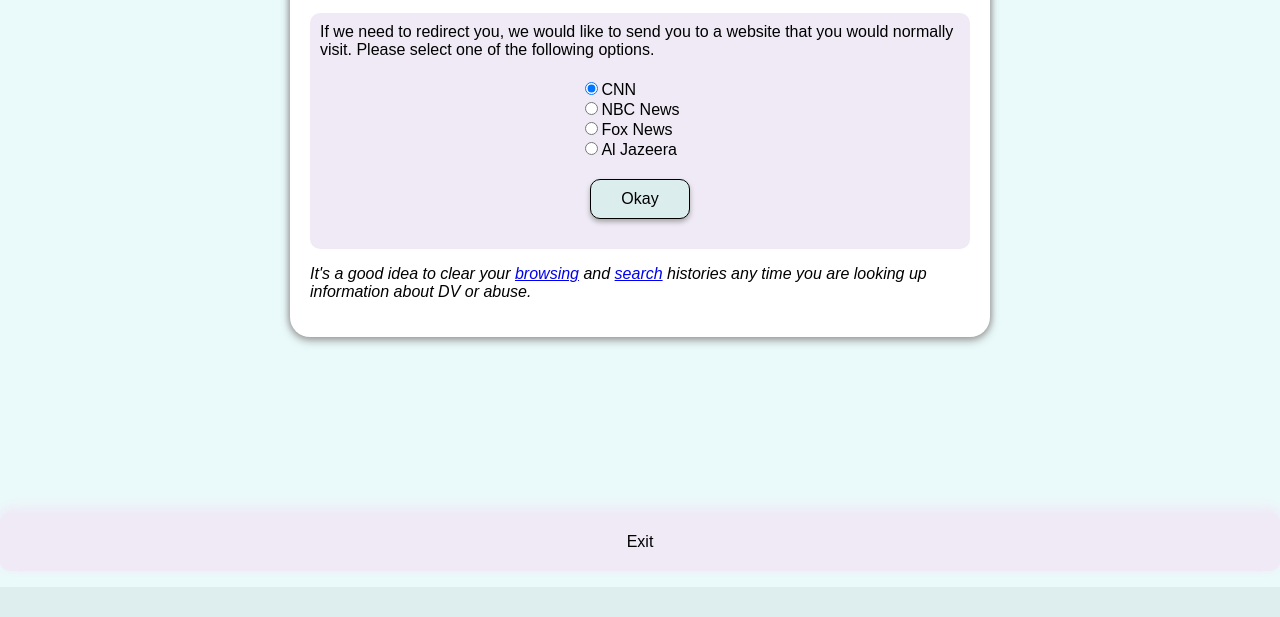
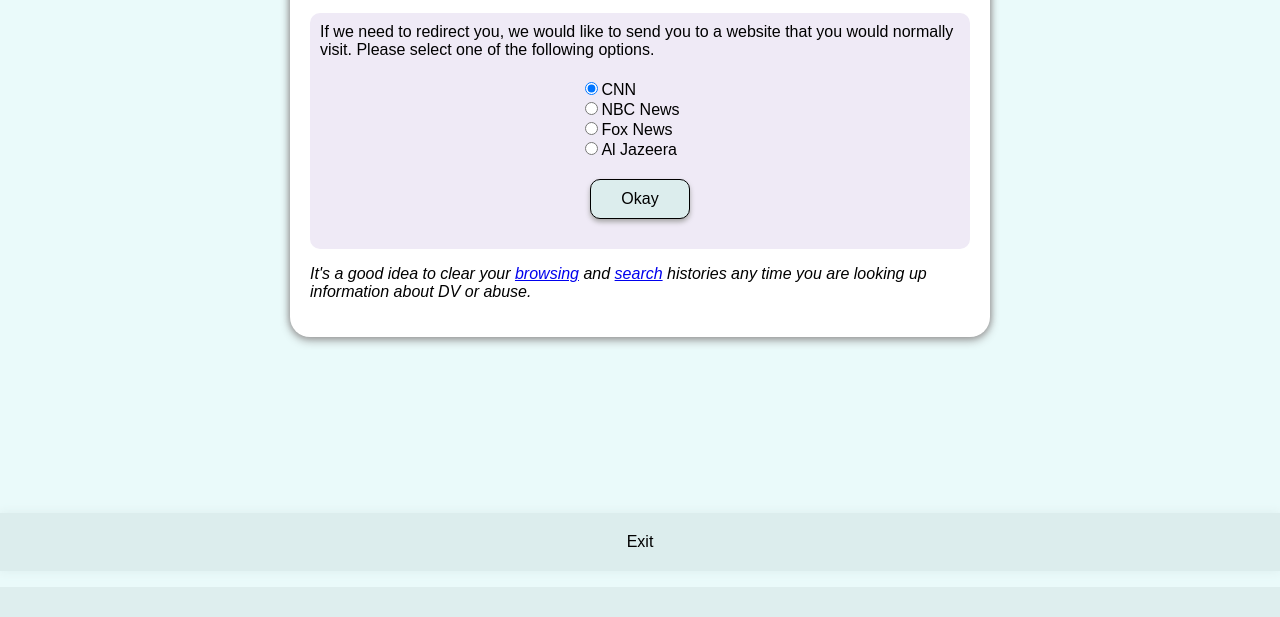
Before and after one commit to Joannamcregan/might-be-time, a React app: page /risk in a window 1280 px wide. Shown: the part 229-846 px from the top of the page. Built offline with nearby package versions, Linux system fonts and the light colour scheme.

Commit message:
Add files via upload

```diff
--- a/app/components/Redirect.js
+++ b/app/components/Redirect.js
@@ -1,10 +1,31 @@
-import React, { useEffect } from "react";
+import React, { useEffect, useState } from "react";
+
+function redirectPage(destination = "https://cnn.com") {
+  if (localStorage.getItem("selectedStyle")) {
+    destination = localStorage.getItem("selectedStyle");
+  }
+  if (destination == "nbc") {
+    destination = "https://nbcnews.com";
+  } else if (destination == "fox") {
+    destination = "https://foxnews.com";
+  } else if (destination == "aljazeera") {
+    destination = "https://aljazeera.com";
+  } else if (destination == "cnn") {
+    destination = "https://cnn.com";
+  }
+  window.location.replace(destination);
+}
 
 function QuickExit(props) {
   return (
-    <>
-      <p id="exit">Exit</p>
-    </>
+    <p
+      id="exit"
+      onClick={props => {
+        redirectPage(props.redirectSelection);
+      }}
+    >
+      Exit
+    </p>
   );
 }
 
--- a/app/main.css
+++ b/app/main.css
@@ -1,12 +1,11 @@
 :root {
-  --medium-gray: #bababa;
+  --light-gray: #eaeaea;
   --basically-white: #fafafa;
   --basic-red: #e8372d;
   --basic-navy: #043682;
   --basic-blue: #00005a;
   --crushed-black: rgb(17, 17, 17);
   --light-lavender: rgb(239, 234, 246);
-  --dark-lavender: rgb(107, 107, 174);
   --light-teal: rgb(220, 237, 237);
 }
 .hidden {
@@ -117,11 +116,8 @@ nav#menu a:visited {
   text-align: center;
   padding: 20px;
   margin: 0px;
-  background: var(--light-lavender);
-  box-shadow:
-    0px -2px 10px var(--light-lavender),
-    0px -5px 15px var(--light-lavender);
-  border-radius: 10px;
+  background: var(--light-teal);
+  box-shadow: 0px 0px 10px var(--light-teal);
   position: fixed;
   bottom: 0px;
   left: 0px;
```
